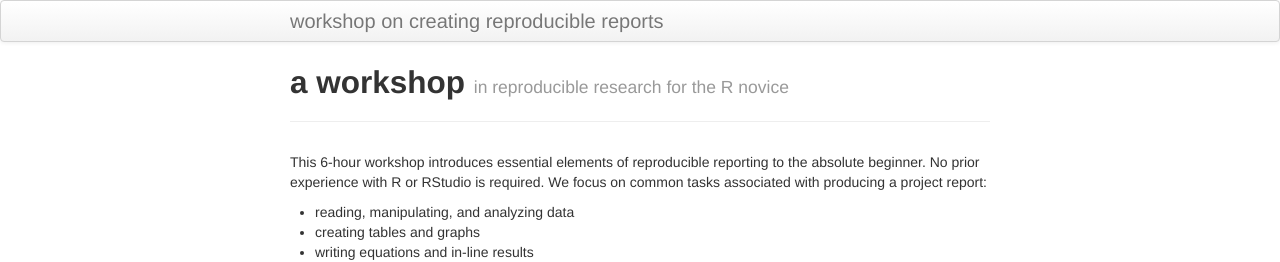
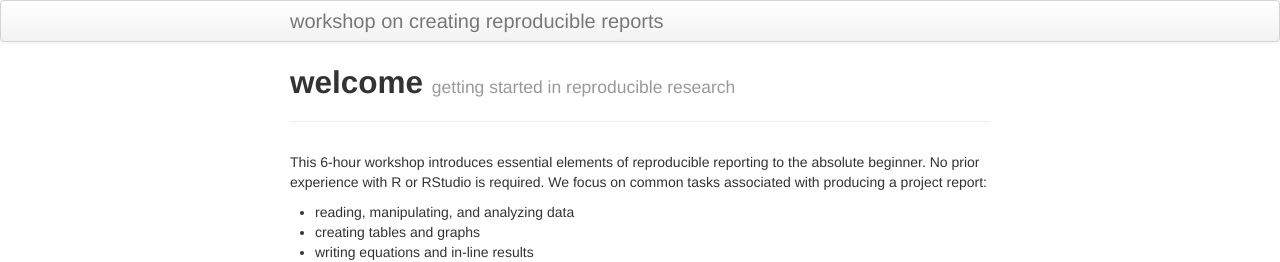
Before and after one commit to DSR-RHIT/creating-reproducible-reports, a Jekyll site: the page built from index.md, in a window 1280 px wide. Shown: the top 262 px of the page. Built offline with Jekyll 4.4.1, drawn with Linux system fonts in a browser that asks for light colours.

Commit message:
initial commit

```diff
--- a/index.md
+++ b/index.md
@@ -1,7 +1,7 @@
 ---
 layout: page
-title: a workshop
-tagline: in reproducible research for the R novice
+title: welcome
+tagline: getting started in reproducible research
 ---
 
 This 6-hour workshop introduces essential elements of reproducible reporting to the absolute beginner. No prior experience with R or RStudio is required. We focus on common tasks associated with producing a project report:
```
